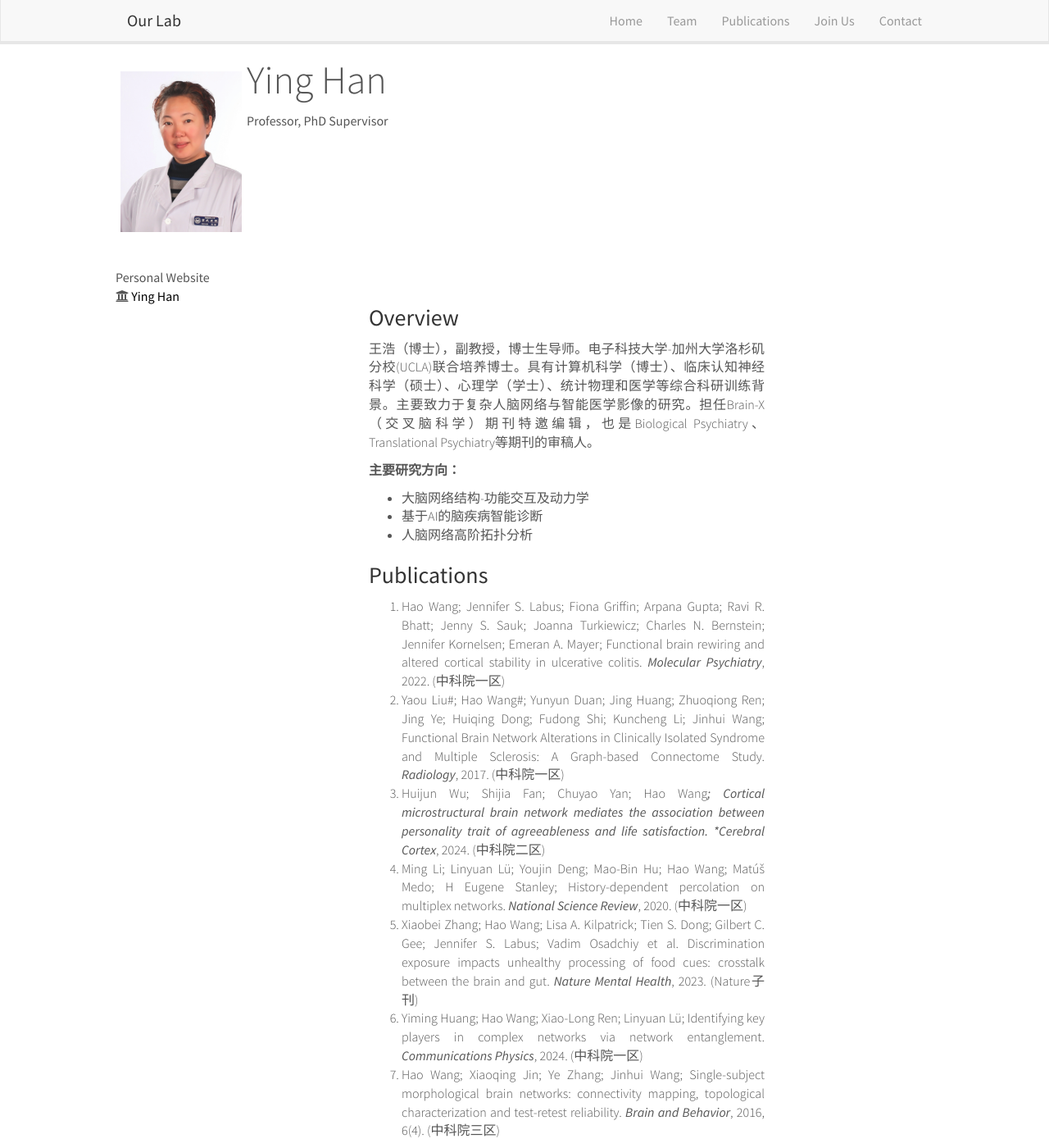
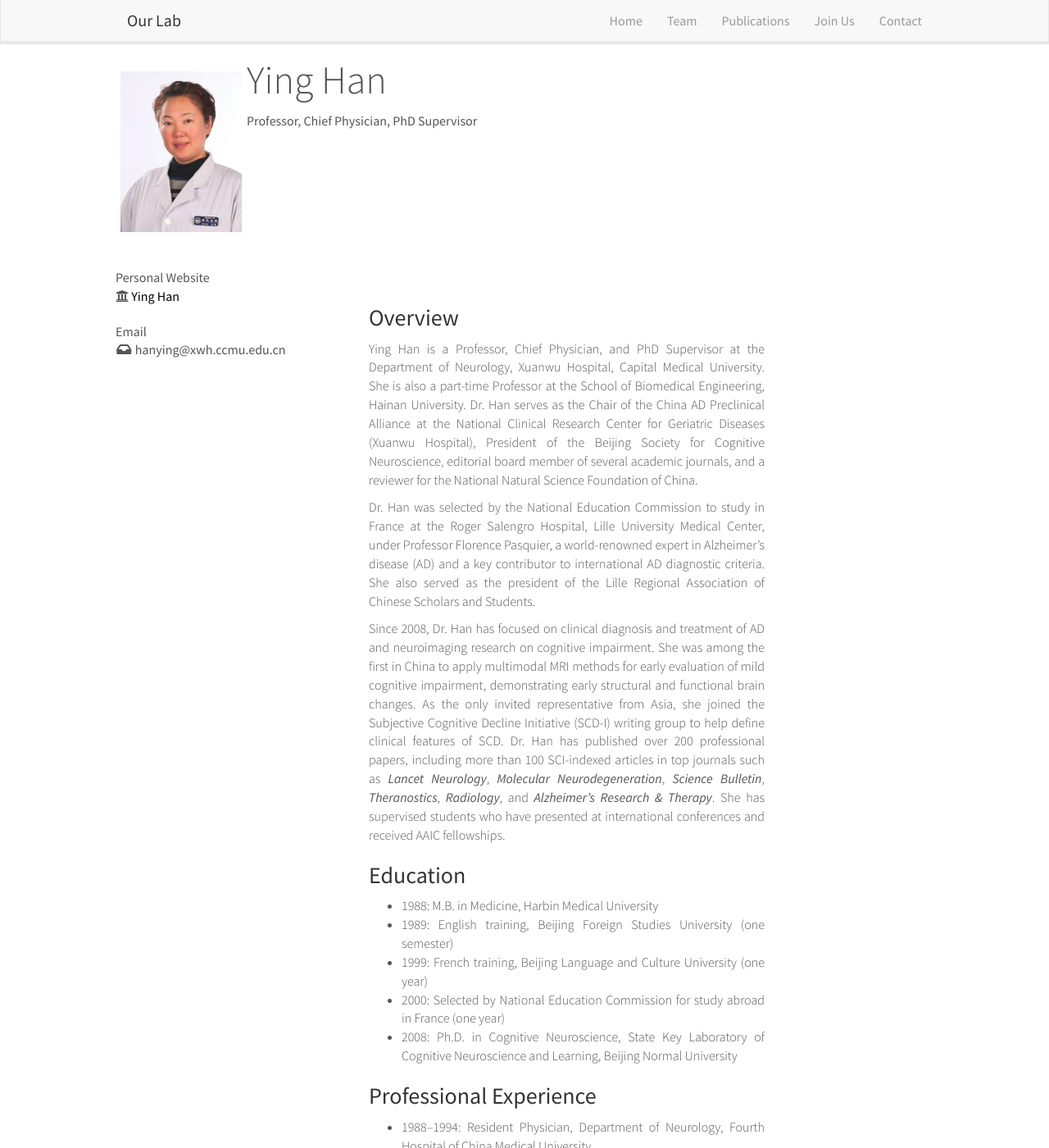
Before and after one commit to han-wang-lab/han-wang-lab.github.io, a Jekyll site: the page built from team/ying_han.md, in a window 1280 px wide and 1400 px high. Shown: the whole window at 82% size. Built offline with Jekyll 4.4.1, drawn with Linux system fonts in a browser that asks for light colours; nearby versions of some CDN libraries; some of the changed text lies outside the part shown.

Commit message:
hanyingdata

```diff
--- a/team/ying_han.md
+++ b/team/ying_han.md
@@ -1,9 +1,9 @@
 ---
 layout: member
 title: Ying Han
-position: Professor, PhD Supervisor
+position: Professor, Chief Physician, PhD Supervisor
 handle: ying_han
-email:
+email: hanying@xwh.ccmu.edu.cn
 twitter:
 github:
 scholar:
@@ -12,23 +12,48 @@ web: https://bme.hainanu.edu.cn/info/1115/1645.htm
 ---
 
 ### Overview
-王浩（博士），副教授，博士生导师。电子科技大学-加州大学洛杉矶分校(UCLA)联合培养博士。具有计算机科学（博士）、临床认知神经科学（硕士）、心理学（学士）、统计物理和医学等综合科研训练背景。主要致力于复杂人脑网络与智能医学影像的研究。担任Brain-X（交叉脑科学）期刊特邀编辑，也是Biological Psychiatry、Translational Psychiatry等期刊的审稿人。
+Ying Han is a Professor, Chief Physician, and PhD Supervisor at the Department of Neurology, Xuanwu Hospital, Capital Medical University. She is also a part-time Professor at the School of Biomedical Engineering, Hainan University. Dr. Han serves as the Chair of the China AD Preclinical Alliance at the National Clinical Research Center for Geriatric Diseases (Xuanwu Hospital), President of the Beijing Society for Cognitive Neuroscience, editorial board member of several academic journals, and a reviewer for the National Natural Science Foundation of China.
 
-**主要研究方向：**
-- 大脑网络结构-功能交互及动力学
-- 基于AI的脑疾病智能诊断
-- 人脑网络高阶拓扑分析
+Dr. Han was selected by the National Education Commission to study in France at the Roger Salengro Hospital, Lille University Medical Center, under Professor Florence Pasquier, a world-renowned expert in Alzheimer's disease (AD) and a key contributor to international AD diagnostic criteria. She also served as the president of the Lille Regional Association of Chinese Scholars and Students.
 
-### Publications
-1. Hao Wang; Jennifer S. Labus; Fiona Griffin; Arpana Gupta; Ravi R. Bhatt; Jenny S. Sauk; Joanna Turkiewicz; Charles N. Bernstein; Jennifer Kornelsen; Emeran A. Mayer; Functional brain rewiring and altered cortical stability in ulcerative colitis. *Molecular Psychiatry*, 2022. (中科院一区)
-2. Yaou Liu#; Hao Wang#; Yunyun Duan; Jing Huang; Zhuoqiong Ren; Jing Ye; Huiqing Dong; Fudong Shi; Kuncheng Li; Jinhui Wang; Functional Brain Network Alterations in Clinically Isolated Syndrome and Multiple Sclerosis: A Graph-based Connectome Study. *Radiology*, 2017. (中科院一区)
-3. Huijun Wu; Shijia Fan; Chuyao Yan; Hao Wang*; Cortical microstructural brain network mediates the association between personality trait of agreeableness and life satisfaction. *Cerebral Cortex*, 2024. (中科院二区)
-4. Ming Li; Linyuan Lü; Youjin Deng; Mao-Bin Hu; Hao Wang; Matúš Medo; H Eugene Stanley; History-dependent percolation on multiplex networks. *National Science Review*, 2020. (中科院一区)
-5. Xiaobei Zhang; Hao Wang; Lisa A. Kilpatrick; Tien S. Dong; Gilbert C. Gee; Jennifer S. Labus; Vadim Osadchiy et al. Discrimination exposure impacts unhealthy processing of food cues: crosstalk between the brain and gut. *Nature Mental Health*, 2023. (Nature子刊)
-6. Yiming Huang; Hao Wang; Xiao-Long Ren; Linyuan Lü; Identifying key players in complex networks via network entanglement. *Communications Physics*, 2024. (中科院一区)
-7. Hao Wang; Xiaoqing Jin; Ye Zhang; Jinhui Wang; Single-subject morphological brain networks: connectivity mapping, topological characterization and test-retest reliability. *Brain and Behavior*, 2016, 6(4). (中科院三区)
+Since 2008, Dr. Han has focused on clinical diagnosis and treatment of AD and neuroimaging research on cognitive impairment. She was among the first in China to apply multimodal MRI methods for early evaluation of mild cognitive impairment, demonstrating early structural and functional brain changes. As the only invited representative from Asia, she joined the Subjective Cognitive Decline Initiative (SCD-I) writing group to help define clinical features of SCD. Dr. Han has published over 200 professional papers, including more than 100 SCI-indexed articles in top journals such as *Lancet Neurology*, *Molecular Neurodegeneration*, *Science Bulletin*, *Theranostics*, *Radiology*, and *Alzheimer's Research & Therapy*. She has supervised students who have presented at international conferences and received AAIC fellowships.
 
-### Projects
-- 国家自然科学基金委员会，青年科学基金，62303143，个体结构-功能多层脑网络的高阶拓扑建模分析与疾病智能辅助诊断，2024-01至2026-12，在研，主持。
-- JKW，子课题：大脑抗焦虑网络的特征与干预靶点研究技术RZ2400008192，2023-12 至 2025-10，在研，主持。
-- 科技创新2030—“脑科学与类脑研究”重大项目青年科学家项目, 2022ZD0211400, 儿童青少年脑电时空网络分析方法研究, 中华人民共和国科学技术部, 2022-08 至 2027-07, 在研, 项目骨干。
+### Education
+- 1988: M.B. in Medicine, Harbin Medical University
+- 1989: English training, Beijing Foreign Studies University (one semester)
+- 1999: French training, Beijing Language and Culture University (one year)
+- 2000: Selected by National Education Commission for study abroad in France (one year)
+- 2008: Ph.D. in Cognitive Neuroscience, State Key Laboratory of Cognitive Neuroscience and Learning, Beijing Normal University
+
+### Professional Experience
+- 1988–1994: Resident Physician, Department of Neurology, Fourth Hospital of China Medical University
+- 1994–1995: Resident Physician, Department of Neurology, Shougang Hospital, Peking University
+- 1995–2000: Attending Physician, Department of Neurology, Shougang Hospital, Peking University
+- 2000–2001: Visiting Scholar, Memory Center, Department of Neurology, Roger Salengro Hospital, Lille University Medical Center, France
+- 2002–2005: Associate Chief Physician, Department of Neurology, Shougang Hospital, Peking University
+- 2008–2009: Associate Chief Physician, Department of Neurology, Xuanwu Hospital, Capital Medical University
+- 2010–2011: Associate Chief Physician & Master Supervisor, Department of Neurology, Xuanwu Hospital, Capital Medical University
+- 2011–2012: Associate Chief Physician, Master Supervisor, Associate Professor, Department of Neurology, Xuanwu Hospital, Capital Medical University
+- 2013–2014: Chief Physician, Master Supervisor, Professor, Department of Neurology, Xuanwu Hospital, Capital Medical University
+- 2014–present: Chief Physician, Professor, PhD Supervisor, Department of Neurology, Xuanwu Hospital, Capital Medical University
+- 2021–present: Part-time Professor (Flexible Introduction), School of Biomedical Engineering, Hainan University
+
+### Honors & Academic Service
+- Chair, China AD Preclinical Alliance, National Clinical Research Center for Geriatric Diseases (Xuanwu Hospital)
+- President, Beijing Society for Cognitive Neuroscience
+- Editorial board member of multiple academic journals
+- Reviewer for the National Natural Science Foundation of China
+
+### Research Highlights
+- Early application of multimodal MRI for mild cognitive impairment in China
+- Member of the SCD-I writing group, contributing to international clinical criteria for subjective cognitive decline
+- Over 200 professional publications, including more than 100 SCI-indexed papers in top journals
+- Multiple students awarded AAIC fellowships and invited to present at international conferences
+
+### Selected Publications
+- *Lancet Neurology* (IF: 44.182)
+- *Molecular Neurodegeneration* (IF: 14.195)
+- *Science Bulletin* (IF: 11.78)
+- *Theranostics* (IF: 11.556)
+- *Radiology* (IF: 11.105)
+- *Alzheimer's Research & Therapy* (IF: 6.982)
```
